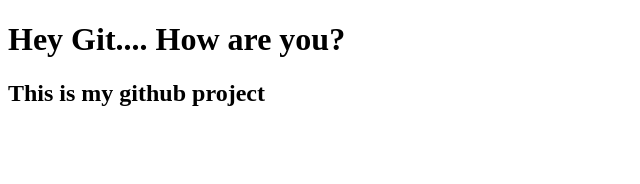
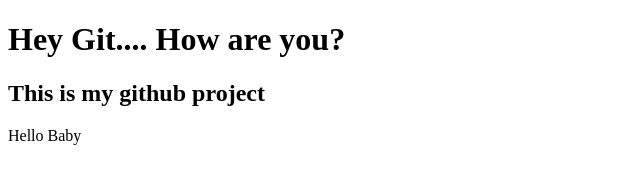
Before and after one commit to iamrokibul/my-jannat, a plain HTML site: page index.html in a window 1280 px wide. Shown: the full height of the page, 0-640 px from the left. Drawn offline with Linux system fonts and the light colour scheme.

Commit message:
my-new-branch-transfer

```diff
--- a/index.html
+++ b/index.html
@@ -9,5 +9,6 @@
 <body>
     <h1>Hey Git.... How are you?</h1>
     <h2>This is my github project</h2>
+    <p>Hello Baby</p>
 </body>
 </html>
```
